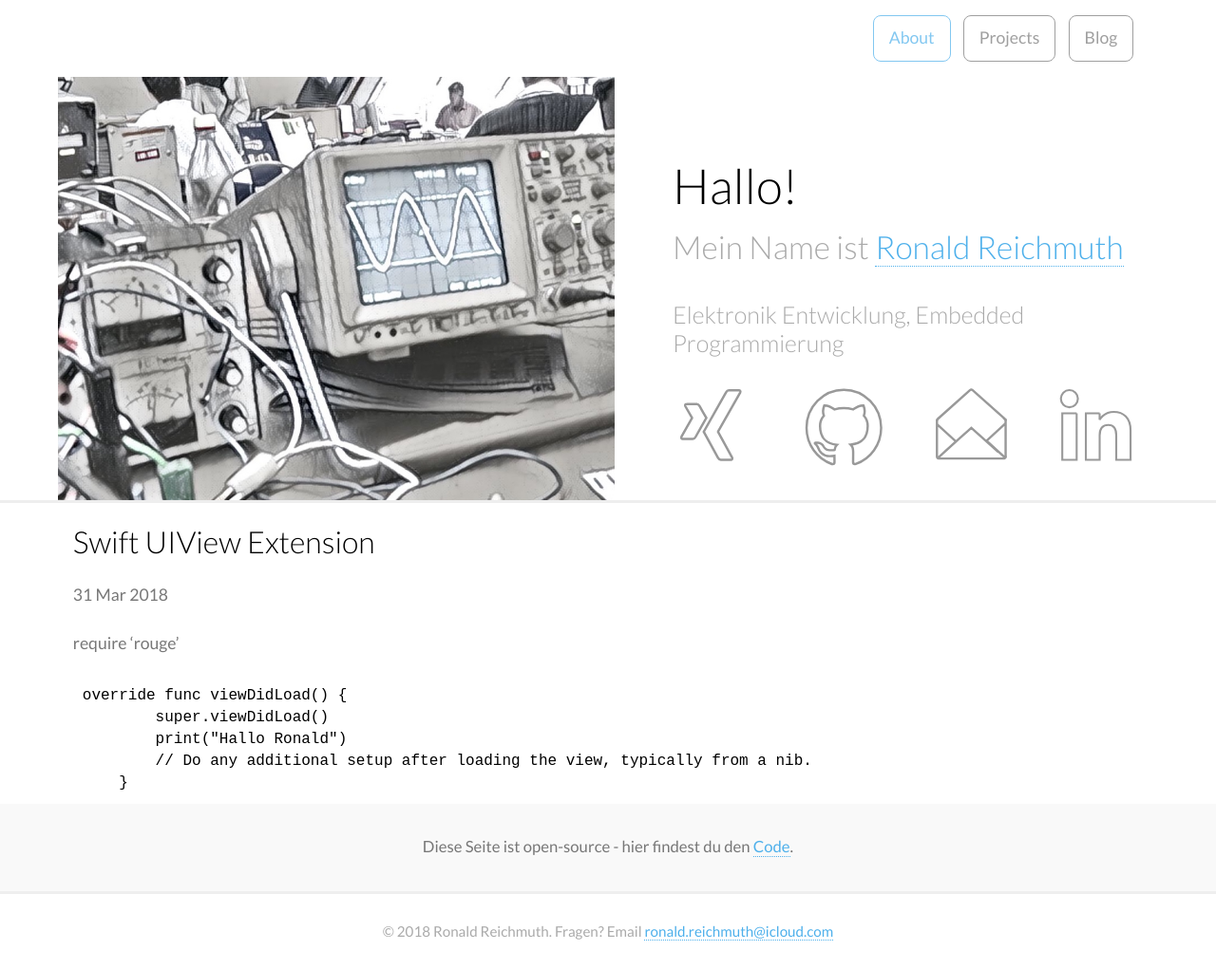
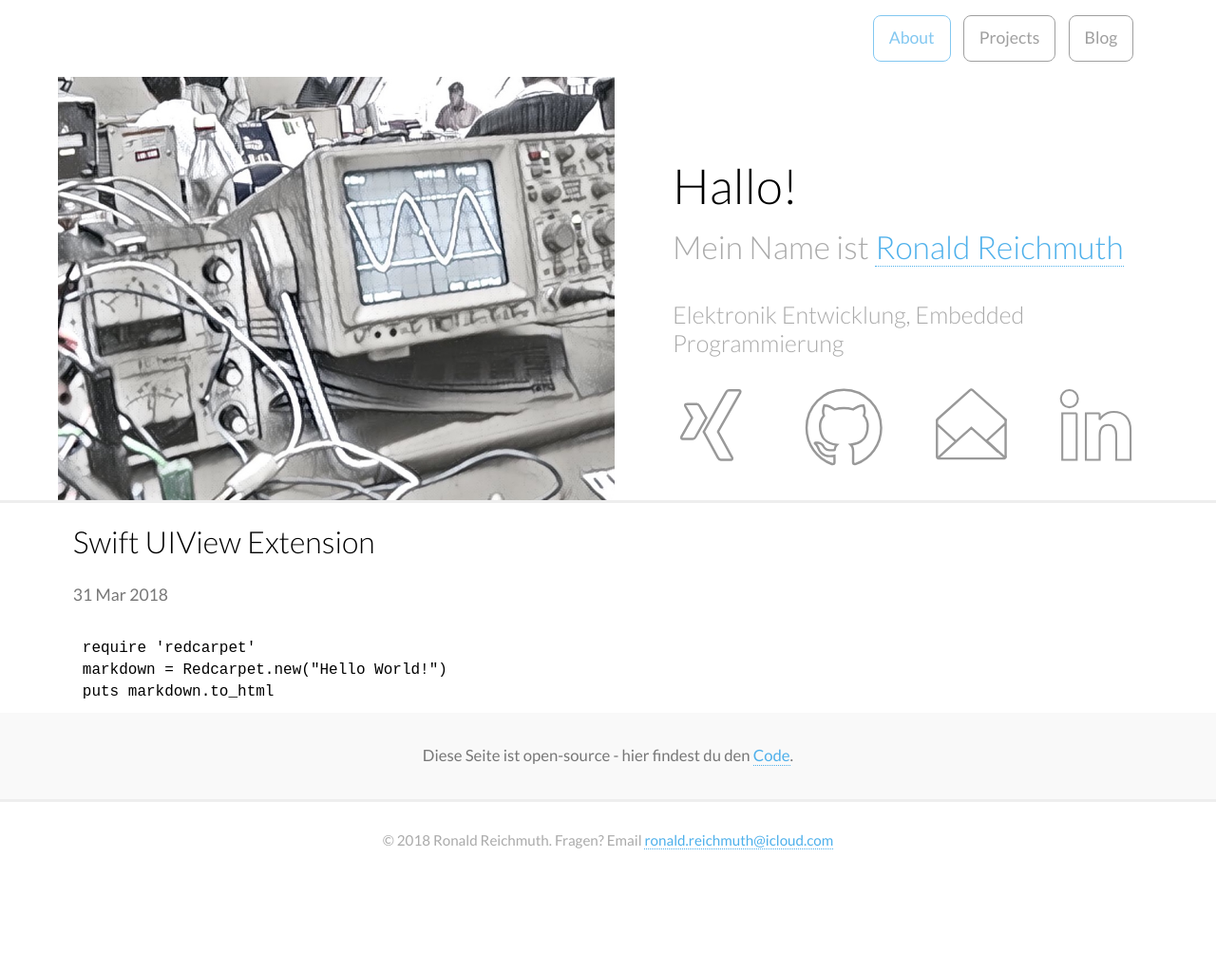
Before and after one commit to ronaldreichmuth/ronaldreichmuth.github.io, a Jekyll site: the page built from _posts/2018-03-31-XCode-Swift-UIView-Extension.md, in a window 1280 px wide. Shown: the whole page at 95% size. Built offline with Jekyll 4.4.1, drawn with Linux system fonts in a browser that asks for light colours; after the commit the page ends 925 px from its top, so only the background shows below that.

Commit message:
Update 2018-03-31-XCode-Swift-UIView-Extension.md

````diff
--- a/_posts/2018-03-31-XCode-Swift-UIView-Extension.md
+++ b/_posts/2018-03-31-XCode-Swift-UIView-Extension.md
@@ -3,12 +3,9 @@ layout: post
 title: "Swift UIView Extension"
 date: 2018-03-31
 ---
-require 'rouge'
 
-```swift
-override func viewDidLoad() {
-        super.viewDidLoad()
-        print("Hallo Ronald")
-        // Do any additional setup after loading the view, typically from a nib.
-    }
+```ruby
+require 'redcarpet'
+markdown = Redcarpet.new("Hello World!")
+puts markdown.to_html
 ```
````
